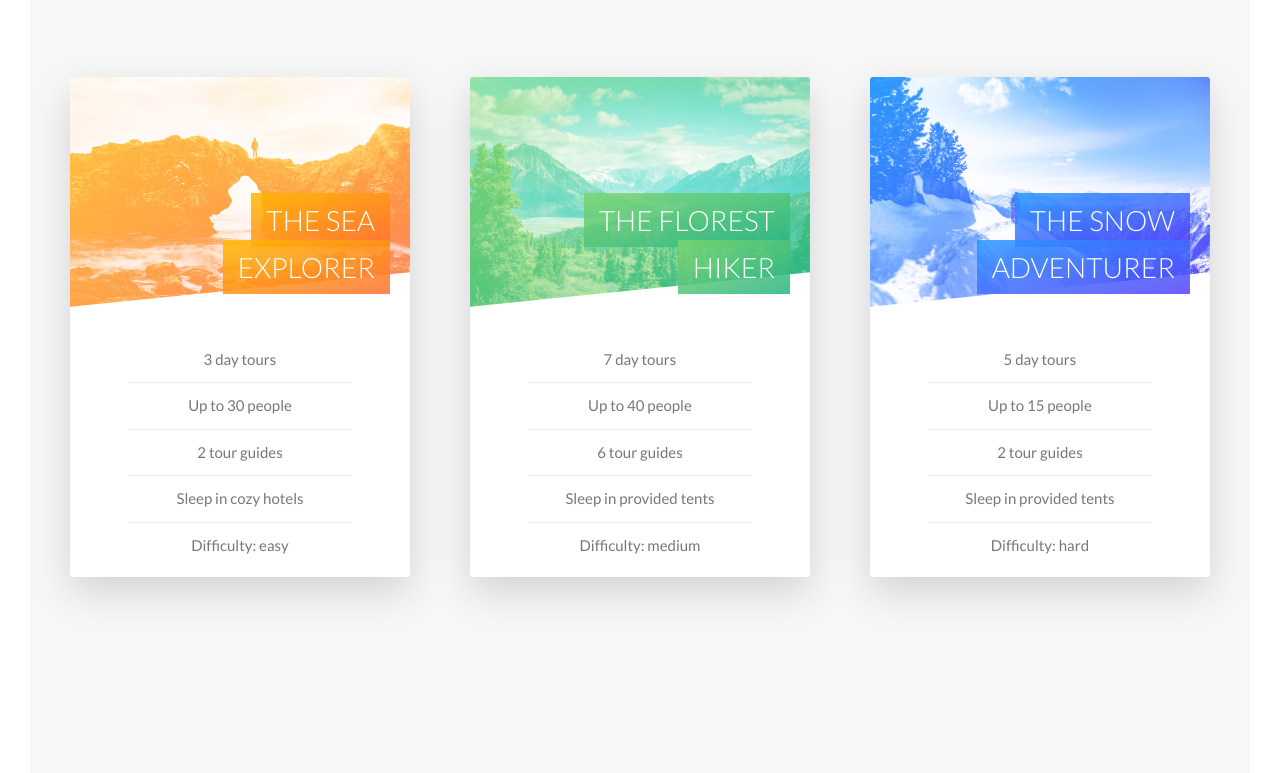
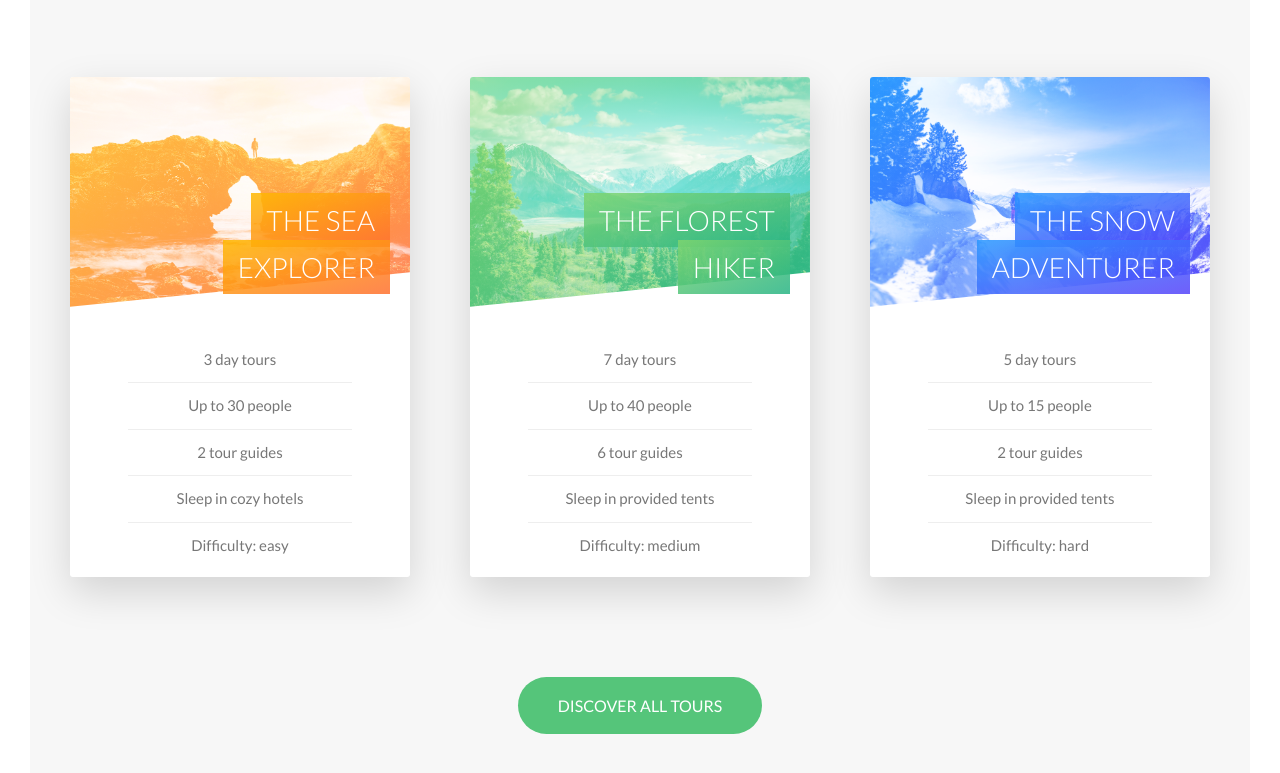
Before and after one commit to freitasvin/Natours, a website: page index.html in a window 1280 px wide. Shown: the part 2559-3332 px from the top of the page. Drawn offline with Linux system fonts and the light colour scheme.

Commit message:
Tours section final

```diff
--- a/index.html
+++ b/index.html
@@ -204,6 +204,11 @@
                         </div>
                     </div>
                 </div>
+
+                <div class="u-center-text u-margin-top-huge">
+                    <a href="#" class="btn btn--green">Discover all tours</a>
+                </div>
+
             </section>
         </main>
 
--- a/sass/base/_utilities.scss
+++ b/sass/base/_utilities.scss
@@ -12,3 +12,11 @@
 .u-margin-bottom-big {
   margin-bottom: 8rem;
 }
+
+.u-margin-top-big {
+  margin-top: 8rem;
+}
+
+.u-margin-top-huge {
+  margin-top: 10rem;
+}
--- a/sass/components/_button.scss
+++ b/sass/components/_button.scss
@@ -50,6 +50,15 @@
     }
   }
 
+  &--green {
+    background-color: $color-primary;
+    color: $color-white;
+
+    &::after {
+      background-color: $color-primary;
+    }
+  }
+
   &--animated {
     animation: moveInBottom 1s ease-out .50s;
     animation-fill-mode: backwards;
```
Also changed, not shown: css/style.css.
